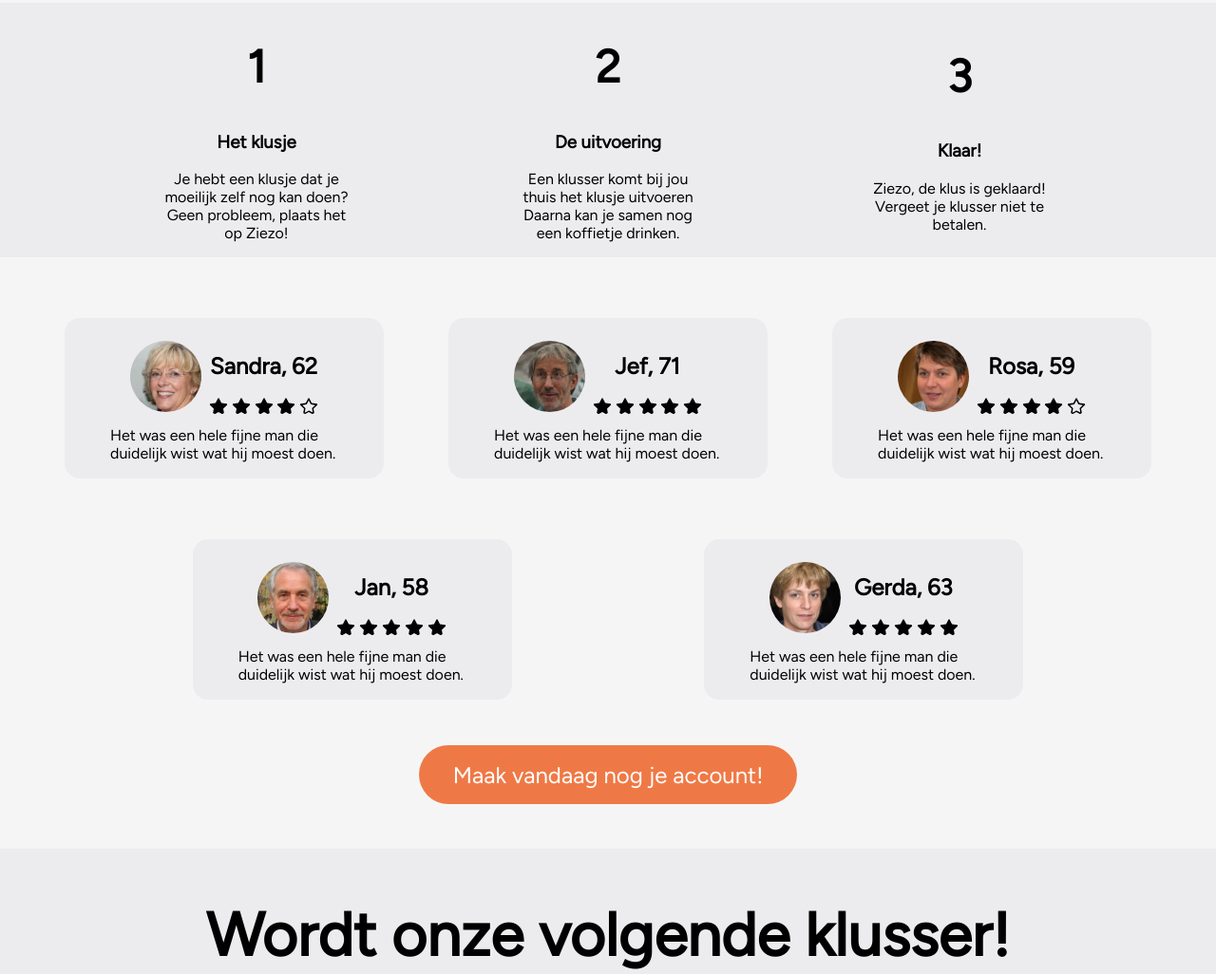
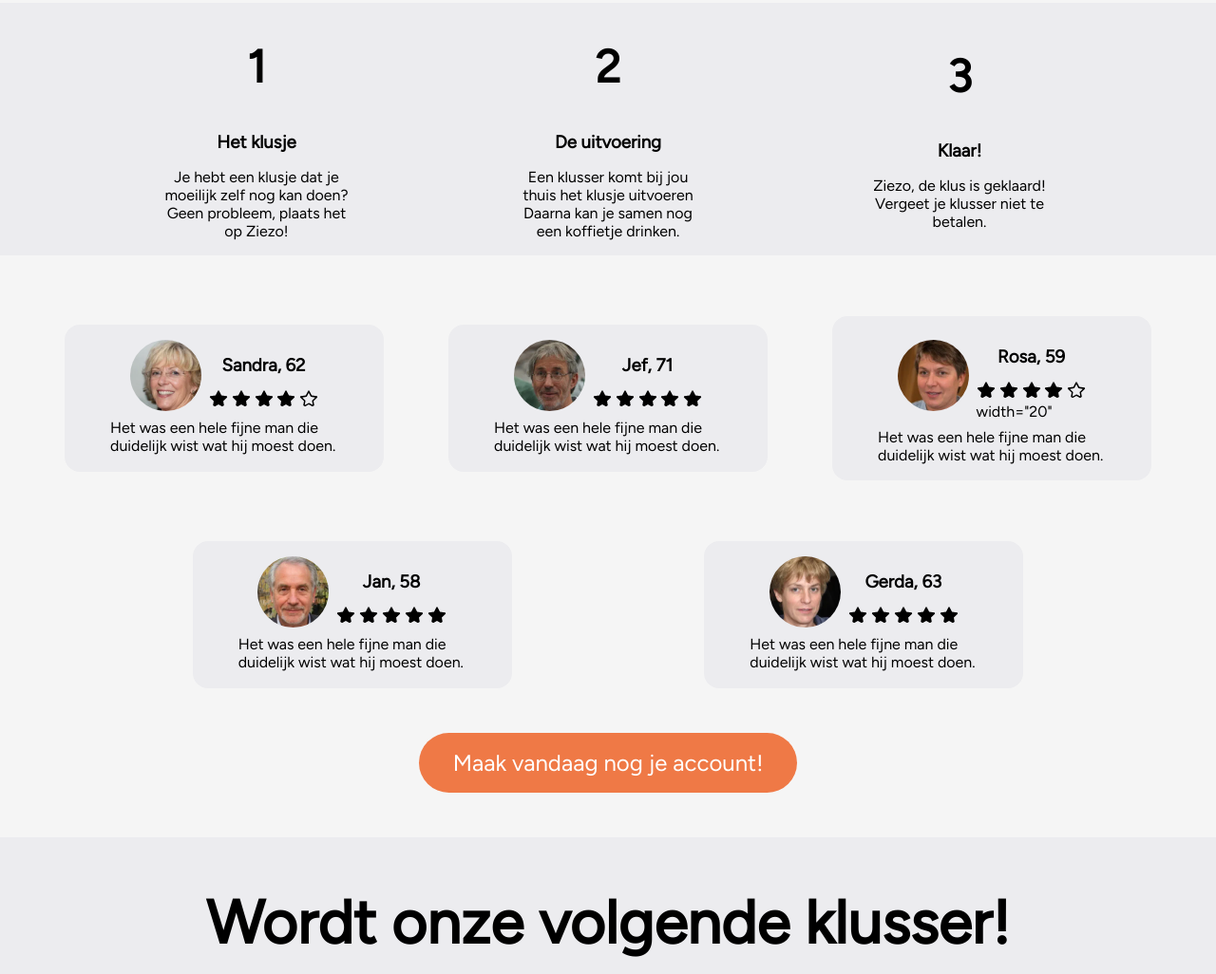
Before and after one commit to Jarne-H/productwebsite-lab3, a plain HTML site: page index.html in a window 1280 px wide. Shown: the part 867-1893 px from the top of the page at 95% size. Drawn offline with Linux system fonts and the light colour scheme.

Commit message:
feat: bunch of SEO optimization based on Google Lighthouse

```diff
--- a/index.html
+++ b/index.html
@@ -62,7 +62,7 @@
     <!-- End Google Tag Manager (noscript) -->
     <header>
         <nav>
-            <img src="public\images\site\Logo_1.svg" height="60" alt="Ziezo logo, 2 vingers vormen de 'O'">
+            <img src="public\images\site\Logo_1.svg" width="156" height="60" alt="Ziezo logo, 2 vingers vormen de 'O'">
             <a class="CTA button" href="#">Download nu</a>
         </nav>
         <div id="header__banner"></div>
@@ -105,17 +105,17 @@
             <section id="hulpbehoevende" class="reviewList">
                 <div class="card grey">
                     <div class="topPart_Review">
-                        <img height="75" src="public/images/profile_images/sandra.webp" alt="foto van Sandra"
-                            class="topPart_userImg">
+                        <img height="75" width="75" src="public/images/profile_images/sandra.webp" alt="foto van Sandra"
+                            class="topPart_userImg" loading="lazy">
                         <div class="info">
-                            <h5>Sandra, 62</h5>
+                            <h3>Sandra, 62</h3>
                             <!--five stars-->
                             <div class="rating">
-                                <img height="18" src="public/images/site/full_star.svg" alt="star">
-                                <img height="18" src="public/images/site/full_star.svg" alt="star">
-                                <img height="18" src="public/images/site/full_star.svg" alt="star">
-                                <img height="18" src="public/images/site/full_star.svg" alt="star">
-                                <img height="18" src="public/images/site/empty_star.svg" alt="star">
+                                <img height="18" width="20" src="public/images/site/full_star.svg" alt="star" loading="lazy">
+                                <img height="18" width="20" src="public/images/site/full_star.svg" alt="star" loading="lazy">
+                                <img height="18" width="20" src="public/images/site/full_star.svg" alt="star" loading="lazy">
+                                <img height="18" width="20" src="public/images/site/full_star.svg" alt="star" loading="lazy">
+                                <img height="18" width="20" src="public/images/site/empty_star.svg" alt="star" loading="lazy">
                             </div>
                         </div>
                     </div>
@@ -123,17 +123,17 @@
                 </div>
                 <div class="card grey">
                     <div class="topPart_Review">
-                        <img height="75" src="public/images/profile_images/jef.webp" alt="foto van Jef"
-                            class="topPart_userImg">
+                        <img height="75" width="75" src="public/images/profile_images/jef.webp" alt="foto van Jef"
+                            class="topPart_userImg" loading="lazy">
                         <div class="info">
-                            <h5>Jef, 71</h5>
+                            <h3>Jef, 71</h3>
                             <!--five stars-->
                             <div class="rating">
-                                <img height="18" src="public/images/site/full_star.svg" alt="star">
-                                <img height="18" src="public/images/site/full_star.svg" alt="star">
-                                <img height="18" src="public/images/site/full_star.svg" alt="star">
-                                <img height="18" src="public/images/site/full_star.svg" alt="star">
-                                <img height="18" src="public/images/site/full_star.svg" alt="star">
+                                <img height="18" width="20" src="public/images/site/full_star.svg" alt="star" loading="lazy">
+                                <img height="18" width="20" src="public/images/site/full_star.svg" alt="star" loading="lazy">
+                                <img height="18" width="20" src="public/images/site/full_star.svg" alt="star" loading="lazy">
+                                <img height="18" width="20" src="public/images/site/full_star.svg" alt="star" loading="lazy">
+                                <img height="18" width="20" src="public/images/site/full_star.svg" alt="star" loading="lazy">
                             </div>
                         </div>
                     </div>
@@ -141,17 +141,34 @@
                 </div>
                 <div class="card grey">
                     <div class="topPart_Review">
-                        <img height="75" src="public/images/profile_images/Rosa.webp" alt="foto van Rosa"
-                            class="topPart_userImg">
+                        <img height="75" width="75" src="public/images/profile_images/Rosa.webp" alt="foto van Rosa"
+                            class="topPart_userImg" loading="lazy">
                         <div class="info">
-                            <h5>Rosa, 59</h5>
+                            <h3>Rosa, 59</h3>
                             <!--five stars-->
                             <div class="rating">
-                                <img height="18" src="public/images/site/full_star.svg" alt="star">
-                                <img height="18" src="public/images/site/full_star.svg" alt="star">
-                                <img height="18" src="public/images/site/full_star.svg" alt="star">
-                                <img height="18" src="public/images/site/full_star.svg" alt="star">
-                                <img height="18" src="public/images/site/empty_star.svg" alt="star">
+                                <img height="18" width="20" src="public/images/site/full_star.svg" alt="star" loading="lazy">
+                                <img height="18" width="20" src="public/images/site/full_star.svg" alt="star" loading="lazy">
+                                <img height="18" width="20" src="public/images/site/full_star.svg" alt="star" loading="lazy">
+                                <img height="18" width="20" src="public/images/site/full_star.svg" alt="star" loading="lazy">
+                                <img height="18" width="20" src="public/images/site/empty_star.svg" alt="star" loading="lazy">
+                            </div>width="20"
+                        </div>
+                    </div>
+                    <p class="review">Het was een hele fijne man die duidelijk wist wat hij moest doen.</p>
+                </div>
+                <div class="card grey">
+                    <div class="topPart_Review">
+                        <img height="75" width="75" src="public/images/profile_images/jan.webp" alt="foto van Jan" loading="lazy">
+                        <div class="info">
+                            <h3>Jan, 58</h3>
+                            <!--five stars-->
+                            <div class="rating">
+                                <img height="18" width="20" src="public/images/site/full_star.svg" alt="star" loading="lazy">
+                                <img height="18" width="20" src="public/images/site/full_star.svg" alt="star" loading="lazy">
+                                <img height="18" width="20" src="public/images/site/full_star.svg" alt="star" loading="lazy">
+                                <img height="18" width="20" src="public/images/site/full_star.svg" alt="star" loading="lazy">
+                                <img height="18" width="20" src="public/images/site/full_star.svg" alt="star" loading="lazy">
                             </div>
                         </div>
                     </div>
@@ -159,34 +176,17 @@
                 </div>
                 <div class="card grey">
                     <div class="topPart_Review">
-                        <img height="75" src="public/images/profile_images/jan.webp" alt="foto van Jan">
+                        <img height="75" width="75" src="public/images/profile_images/gerda.webp" alt="foto van Gerda"
+                            class="topPart_userImg" loading="lazy">
                         <div class="info">
-                            <h5>Jan, 58</h5>
+                            <h3>Gerda, 63</h3>
                             <!--five stars-->
                             <div class="rating">
-                                <img height="18" src="public/images/site/full_star.svg" alt="star">
-                                <img height="18" src="public/images/site/full_star.svg" alt="star">
-                                <img height="18" src="public/images/site/full_star.svg" alt="star">
-                                <img height="18" src="public/images/site/full_star.svg" alt="star">
-                                <img height="18" src="public/images/site/full_star.svg" alt="star">
-                            </div>
-                        </div>
-                    </div>
-                    <p class="review">Het was een hele fijne man die duidelijk wist wat hij moest doen.</p>
-                </div>
-                <div class="card grey">
-                    <div class="topPart_Review">
-                        <img height="75" src="public/images/profile_images/gerda.webp" alt="foto van Gerda"
-                            class="topPart_userImg">
-                        <div class="info">
-                            <h5>Gerda, 63</h5>
-                            <!--five stars-->
-                            <div class="rating">
-                                <img height="18" src="public/images/site/full_star.svg" alt="star">
-                                <img height="18" src="public/images/site/full_star.svg" alt="star">
-                                <img height="18" src="public/images/site/full_star.svg" alt="star">
-                                <img height="18" src="public/images/site/full_star.svg" alt="star">
-                                <img height="18" src="public/images/site/full_star.svg" alt="star">
+                                <img height="18" width="20" src="public/images/site/full_star.svg" alt="star" loading="lazy">
+                                <img height="18" width="20" src="public/images/site/full_star.svg" alt="star" loading="lazy">
+                                <img height="18" width="20" src="public/images/site/full_star.svg" alt="star" loading="lazy">
+                                <img height="18" width="20" src="public/images/site/full_star.svg" alt="star" loading="lazy">
+                                <img height="18" width="20" src="public/images/site/full_star.svg" alt="star" loading="lazy">
                             </div>
                         </div>
                     </div>
@@ -232,17 +232,17 @@
             <section id="klusser" class="reviewList">
                 <div class="card white">
                     <div class="topPart_Review">
-                        <img height="75" src="public/images/profile_images/gerda.webp" alt="foto van Gerda"
+                        <img height="75" width="75" src="public/images/profile_images/gerda.webp" alt="foto van Gerda"
                             class="topPart_userImg">
                         <div class="info">
-                            <h5>Gerda, 63</h5>
+                            <h3>Gerda, 63</h3>
                             <!--five stars-->
                             <div class="rating">
-                                <img height="18" src="public/images/site/full_star.svg" alt="star">
-                                <img height="18" src="public/images/site/full_star.svg" alt="star">
-                                <img height="18" src="public/images/site/full_star.svg" alt="star">
-                                <img height="18" src="public/images/site/full_star.svg" alt="star">
-                                <img height="18" src="public/images/site/full_star.svg" alt="star">
+                                <img height="18" width="20" src="public/images/site/full_star.svg" alt="star">
+                                <img height="18" width="20" src="public/images/site/full_star.svg" alt="star">
+                                <img height="18" width="20" src="public/images/site/full_star.svg" alt="star">
+                                <img height="18" width="20" src="public/images/site/full_star.svg" alt="star">
+                                <img height="18" width="20" src="public/images/site/full_star.svg" alt="star">
                             </div>
                         </div>
                     </div>
@@ -250,17 +250,17 @@
                 </div>
                 <div class="card white">
                     <div class="topPart_Review">
-                        <img height="75" src="public/images/profile_images/jan.webp" alt="foto van Jan"
+                        <img height="75" width="75" src="public/images/profile_images/jan.webp" alt="foto van Jan"
                             class="topPart_userImg">
                         <div class="info">
-                            <h5>Jan, 58</h5>
+                            <h3>Jan, 58</h3>
                             <!--five stars-->
                             <div class="rating">
-                                <img height="18" src="public/images/site/full_star.svg" alt="star">
-                                <img height="18" src="public/images/site/full_star.svg" alt="star">
-                                <img height="18" src="public/images/site/full_star.svg" alt="star">
-                                <img height="18" src="public/images/site/full_star.svg" alt="star">
-                                <img height="18" src="public/images/site/empty_star.svg" alt="star">
+                                <img height="18" width="20" src="public/images/site/full_star.svg" alt="star">
+                                <img height="18" width="20" src="public/images/site/full_star.svg" alt="star">
+                                <img height="18" width="20" src="public/images/site/full_star.svg" alt="star">
+                                <img height="18" width="20" src="public/images/site/full_star.svg" alt="star">
+                                <img height="18" width="20" src="public/images/site/empty_star.svg" alt="star">
                             </div>
                         </div>
                     </div>
@@ -268,17 +268,17 @@
                 </div>
                 <div class="card white">
                     <div class="topPart_Review">
-                        <img height="75" src="public/images/profile_images/sandra.webp" alt="foto van Sandra"
+                        <img height="75" width="75" src="public/images/profile_images/sandra.webp" alt="foto van Sandra"
                             class="topPart_userImg">
                         <div class="info">
-                            <h5>Sandra, 62</h5>
+                            <h3>Sandra, 62</h3>
                             <!--five stars-->
                             <div class="rating">
-                                <img height="18" src="public/images/site/full_star.svg" alt="star">
-                                <img height="18" src="public/images/site/full_star.svg" alt="star">
-                                <img height="18" src="public/images/site/full_star.svg" alt="star">
-                                <img height="18" src="public/images/site/full_star.svg" alt="star">
-                                <img height="18" src="public/images/site/empty_star.svg" alt="star">
+                                <img height="18" width="20" src="public/images/site/full_star.svg" alt="star">
+                                <img height="18" width="20" src="public/images/site/full_star.svg" alt="star">
+                                <img height="18" width="20" src="public/images/site/full_star.svg" alt="star">
+                                <img height="18" width="20" src="public/images/site/full_star.svg" alt="star">
+                                <img height="18" width="20" src="public/images/site/empty_star.svg" alt="star">
                             </div>
                         </div>
                     </div>
@@ -317,9 +317,9 @@
                             <div class="clear foot">
                                 <input type="submit" value="Abboneer nu" name="subscribe" id="mc-embedded-subscribe"
                                     class="button">
-                                <p class="brandingLogo"><a href="http://eepurl.com/igpAh5"
+                                <p class="brandingLogo"><a href="http://eepurl.com/igpAh3"
                                         title="Mailchimp - email marketing made easy and fun">
-                                        <img
+                                        <img height="42" width="244" alt="Mailchimp - email marketing made easy and fun"
                                             src="https://eep.io/mc-cdn-images/template_images/branding_logo_text_dark_dtp.svg"></a>
                                 </p>
                             </div>
--- a/public/css/style.css
+++ b/public/css/style.css
@@ -54,7 +54,7 @@ nav{
     margin: auto;
 }
 
-h1, h2, h5{
+h1, h2, h3{
     text-align: center;
     margin: 0.8em 0;
 }
```
